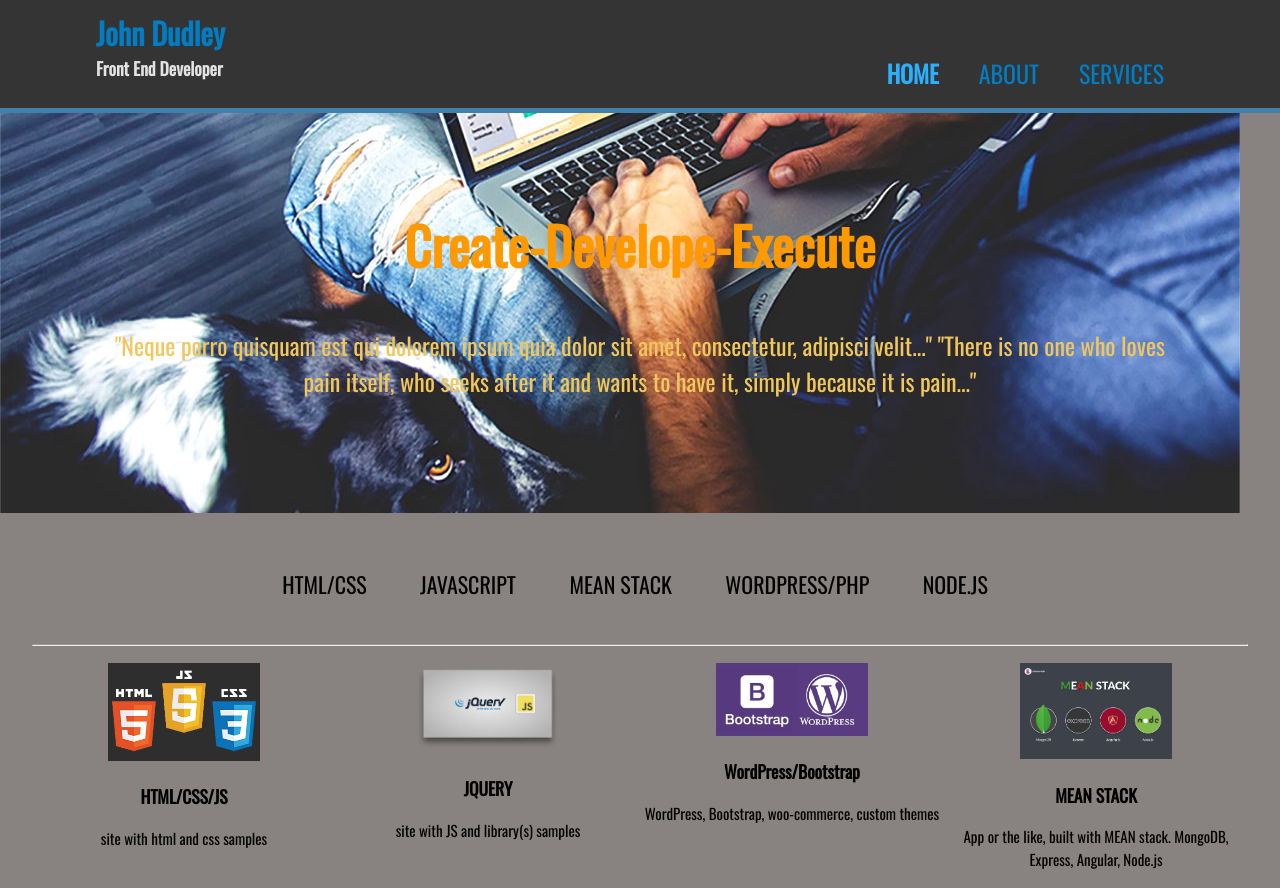
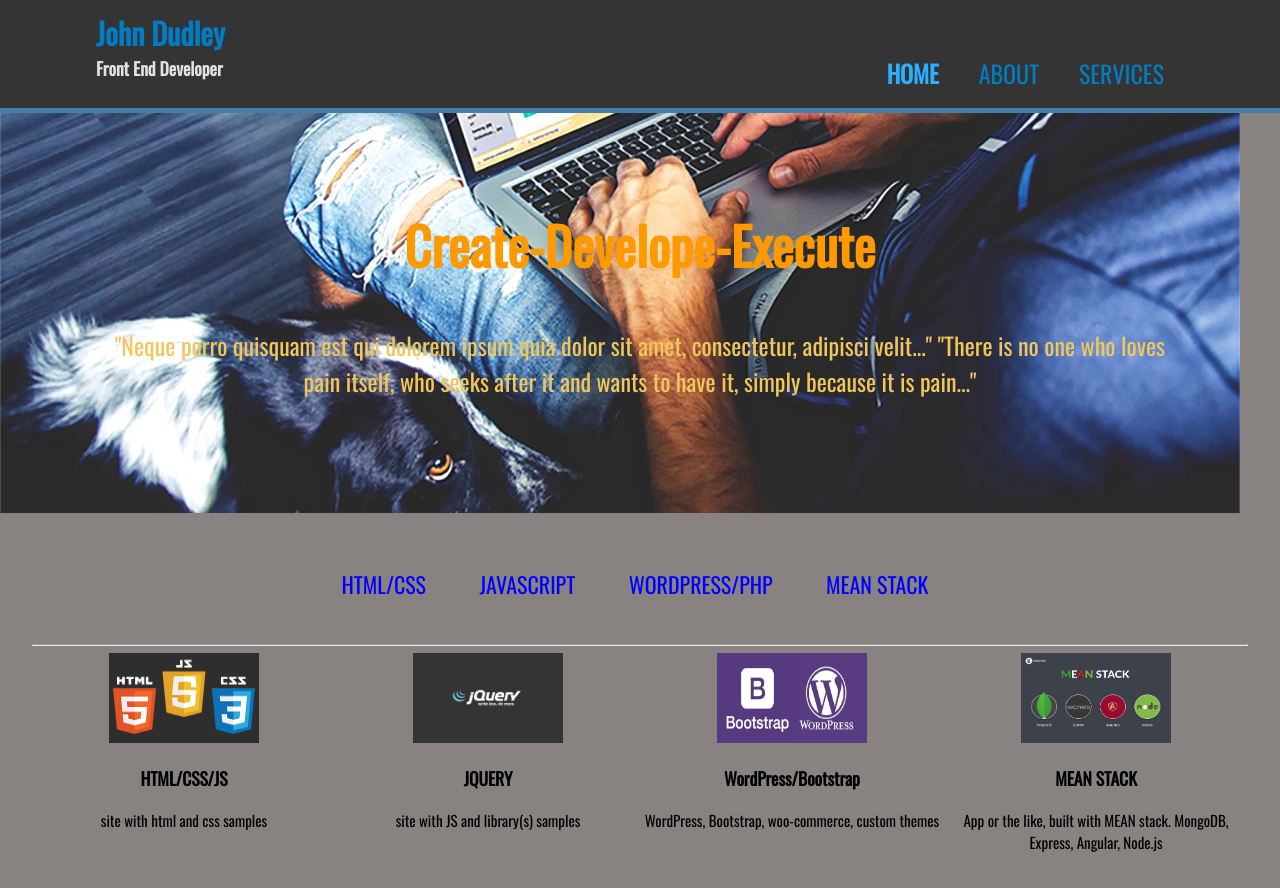
Before and after one commit to dudleyinc3/expanded_port, a website: page app/assets/index.html in a window 1280 px wide. Shown: the top 888 px of the page. Drawn offline with nearby package versions, Linux system fonts and the light colour scheme.

Commit message:
box images position

```diff
--- a/app/assets/index.html
+++ b/app/assets/index.html
@@ -43,9 +43,8 @@
 			<ul #id="skills">
 				<li>HTML/CSS</li>
 				<li>JAVASCRIPT</li>
+				<li>WORDPRESS/PHP</li>
 				<li>MEAN STACK</li>
-				<li>WORDPRESS/PHP</li>
-				<li>NODE.JS</li>
 			</ul>
 		</div>
 	</section>
@@ -58,7 +57,7 @@
 					<p>site with html and css samples</p>
 				</div>
 				<div class="box">
-					<img src="images/jquery_js.png">
+					<img src="images/jquery-mark-dark.gif" id="jquery">
 					<h3>JQUERY</h3>
 					<p>site with JS and library(s) samples</p>
 				</div>
--- a/app/assets/styles/style.css
+++ b/app/assets/styles/style.css
@@ -15,14 +15,7 @@ body {
 	overflow: hidden;
 }
 
-ul {
-	margin: none;
-	padding-top: 40px;
-	text-align: center;
-}
-
 /*Header*/
-
 
 header {
 	background: #343434;
@@ -100,10 +93,30 @@ header a {
 	padding-bottom: 20px;
 }
 
+/*Languages bar*/
+
+ul {
+	margin: none;
+	padding-top: 40px;
+	text-align: center;
+	color: blue;
+}
+
+
+li {
+	display: inline;
+	padding-right: 50px;
+	font-size: 22px;
+}
+
 /*Boxes*/
 
 #boxes {
 	margin-top: 20px;
+}
+
+#boxes .container{
+	width: 95%;
 }
 
 #boxes .box {
@@ -111,23 +124,19 @@ header a {
 	text-align: center;
 	width: 25%;
 	padding-top: 10px;
+	margin: 0;
+	padding: 0;
+}
+.box img {
+	/*width : 50%;*/
+	width: 150px;
+    height : 90px;
+    display:inline-block;
+    display:inline-block;
 }
 
-#boxes .box img {
-	width: 50%;
-}
 
-#boxes .container{
-	width: 95%;
-}
 
-/*Languages bar*/
-
-li {
-	display: inline;
-	padding-right: 50px;
-	font-size: 22px;
-}
 
 /*Footer*/
 
--- a/app/post_ap_css/styles/style.css
+++ b/app/post_ap_css/styles/style.css
@@ -15,14 +15,7 @@ body {
 	overflow: hidden;
 }
 
-ul {
-	margin: none;
-	padding-top: 40px;
-	text-align: center;
-}
-
 /*Header*/
-
 
 header {
 	background: #343434;
@@ -100,10 +93,30 @@ header a {
 	padding-bottom: 20px;
 }
 
+/*Languages bar*/
+
+ul {
+	margin: none;
+	padding-top: 40px;
+	text-align: center;
+	color: blue;
+}
+
+
+li {
+	display: inline;
+	padding-right: 50px;
+	font-size: 22px;
+}
+
 /*Boxes*/
 
 #boxes {
 	margin-top: 20px;
+}
+
+#boxes .container{
+	width: 95%;
 }
 
 #boxes .box {
@@ -111,23 +124,19 @@ header a {
 	text-align: center;
 	width: 25%;
 	padding-top: 10px;
+	margin: 0;
+	padding: 0;
+}
+.box img {
+	/*width : 50%;*/
+	width: 150px;
+    height : 90px;
+    display:inline-block;
+    display:inline-block;
 }
 
-#boxes .box img {
-	width: 50%;
-}
 
-#boxes .container{
-	width: 95%;
-}
 
-/*Languages bar*/
-
-li {
-	display: inline;
-	padding-right: 50px;
-	font-size: 22px;
-}
 
 /*Footer*/
 
```
Also changed, not shown: app/assets/images/jquery-mark-dark.gif (added).
